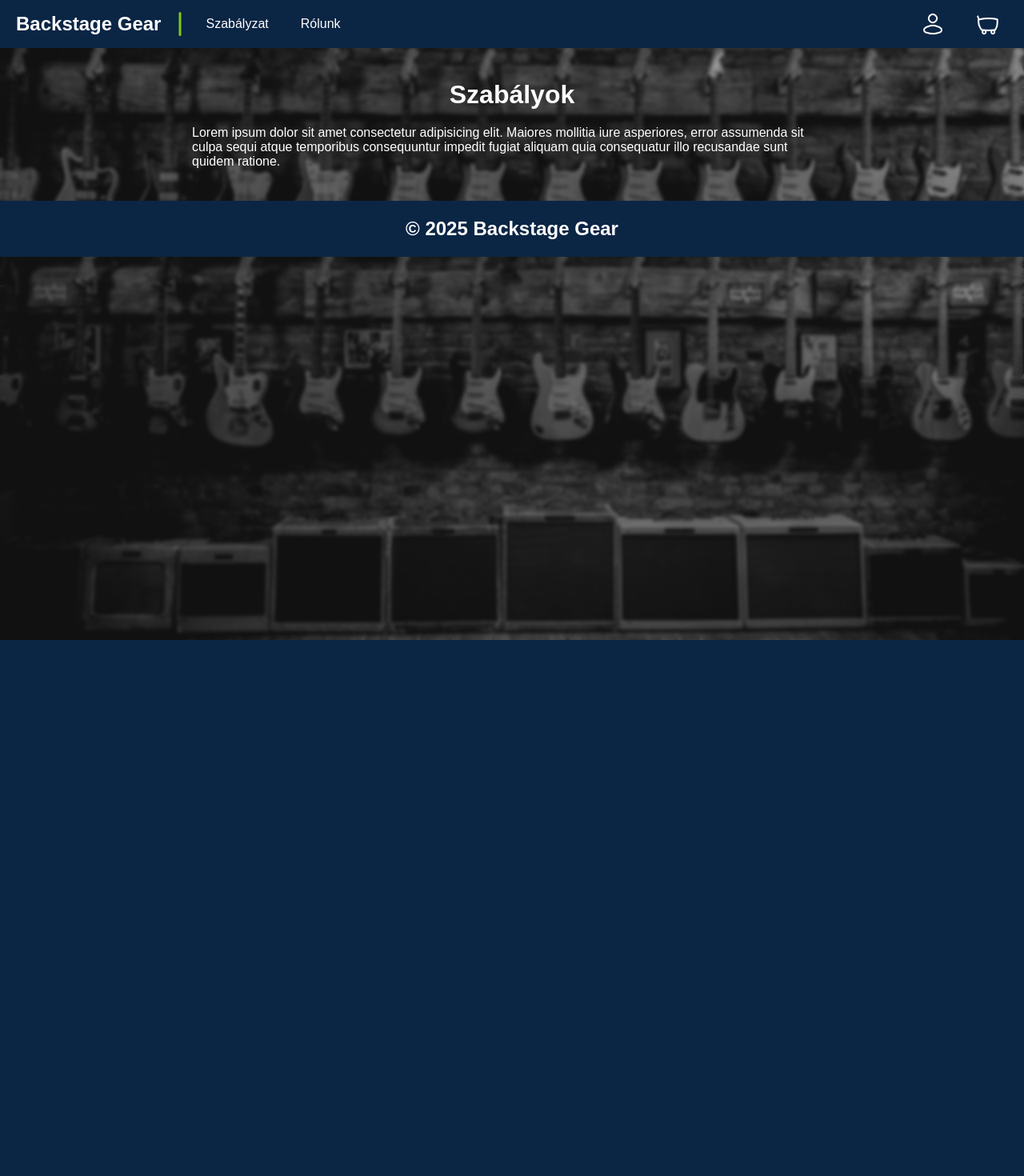
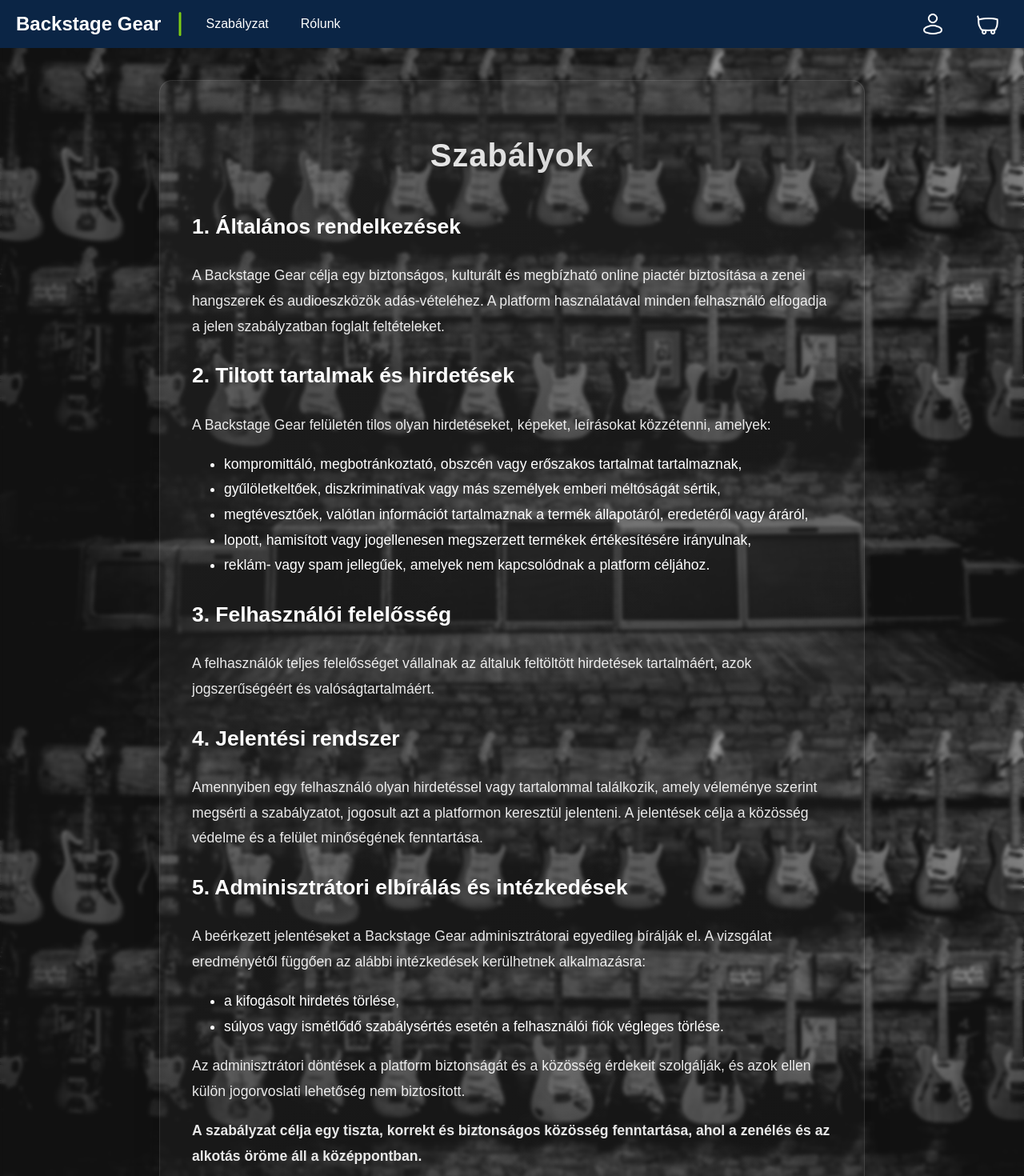
Before and after one commit to Zatony/Backstage-Gear, a React (Vite) app in the folder frontend/: page /rules in a window 1280 px wide. Shown: the top 1470 px of the page at 80% size. Before the commit the page ends 800 px from the top, so only its background shows below. Built offline with nearby package versions, Linux system fonts and the light colour scheme.

Commit message:
szabályok, rólunk megírása és egyéb javítások

```diff
--- a/frontend/src/components/category.jsx
+++ b/frontend/src/components/category.jsx
@@ -1,6 +1,6 @@
 export default function Category({ page, isLoading, loadingText, fallbackText, categories }) {
 
-    function handelName(name) {
+    function handleName(name) {
         return name.charAt(0).toUpperCase() + name.slice(1);
     }
 
@@ -13,7 +13,7 @@ export default function Category({ page, isLoading, loadingText, fallbackText, c
                     {categories.map((category) => (
                         <div key={"category" + category.id} className={page.categoryContainer}>
                             <img src={category.picture} alt={"category"+category.id} />
-                            <h3>{handelName(category.name)}</h3>
+                            <h3>{handleName(category.name)}</h3>
                         </div>
                     ))}
                 </>
--- a/frontend/src/components/filter.jsx
+++ b/frontend/src/components/filter.jsx
@@ -6,7 +6,7 @@ export default function Filter({page}) {
 
   useEffect(() => {
     async function fetchCategories() {
-      const response = await fetch("http://localhost:3000/backstagegear");
+      const response = await fetch("http://localhost:3000/backstagegear/categories");
       const resCategories = await response.json();
       setCategories(resCategories);
     }
@@ -14,7 +14,7 @@ export default function Filter({page}) {
     fetchCategories();
   }, []);
 
-  function handelName(name) {
+  function handleName(name) {
     return name.charAt(0).toUpperCase() + name.slice(1);
   }
 
@@ -28,7 +28,7 @@ export default function Filter({page}) {
           {categories.map((category) => (
             <div key={"filterCategoryCH-"+category.id} className={page.filterCategory + " " + page.filterCheckBox}>
                 <input type="checkbox" id={"filterCategory-"+category.id} name="categories" value={category.id}/>
-                <label htmlFor={"filterCategory-"+category.id}>{handelName(category.name)}</label>
+                <label htmlFor={"filterCategory-"+category.id}>{handleName(category.name)}</label>
             </div>
           ))}
         </div>
--- a/frontend/src/components/navbar.jsx
+++ b/frontend/src/components/navbar.jsx
@@ -26,7 +26,7 @@ export default function NavBar({ callLogin, showLogin, handleCloseLogin, showReg
 
     async function fetchUserProfile() {
       try{
-        const response = await fetch("http://localhost:3000/backstagegear/me/profile", {
+        const response = await fetch("http://localhost:3000/backstagegear/me/my_profile", {
           method: "GET",
           headers: {
             "Content-Type": "application/json",
@@ -36,7 +36,8 @@ export default function NavBar({ callLogin, showLogin, handleCloseLogin, showReg
 
         const resData = await response.json();
         if(response.ok){
-          setUserData(resData[0]);
+          console.log("Felhasználói adatok lekérve: ", resData);
+          setUserData(resData);
         }
       } catch(err){
         console.error("Hiba történt a felhasználói adatok lekérése során: ", err);
--- a/frontend/src/page_about/about.jsx
+++ b/frontend/src/page_about/about.jsx
@@ -1,14 +1,50 @@
-import about from"./about.module.css";
+import about from "./about.module.css";
 
 export default function About() {
   return (
     <div className={about.textBox}>
       <h1>Rólunk</h1>
       <p>
-        Lorem ipsum dolor sit amet consectetur adipisicing elit. Maiores
-        mollitia iure asperiores, error assumenda sit culpa sequi atque
-        temporibus consequuntur impedit fugiat aliquam quia consequatur illo
-        recusandae sunt quidem ratione.
+        A Backstage Gear egy 2025-ben alapított zenei webalkalmazás, amelynek
+        célja, hogy egy helyen hozza össze a zenészeket, hangszerkedvelőket és
+        audioeszközök iránt érdeklődőket.
+      </p>
+      <p>
+        Platformunkon bárki, bármikor megtalálhatja álmai hangszerét vagy
+        felszerelését – legyen szó kezdő szintről, hobbi zenélésről vagy
+        professzionális felhasználásról.
+      </p>
+      <p>
+        Ha valaki megunta régi, de még kiváló állapotban lévő hangszerét vagy
+        audioeszközét, nálunk nyugodt szívvel hirdethet. A Backstage Gear
+        lehetőséget biztosít arra, hogy ezek a szeretett, ám már nem használt
+        felszerelések új gazdára találjanak, miközben a vásárlók megbízható
+        forrásból juthatnak minőségi használt eszközökhöz.
+      </p>
+      <p>
+        Célunk a használt audio- és zenei felszerelések adás-vételének
+        lebonyolítása, megkönnyítése és felgyorsítása, egy átlátható,
+        felhasználóbarát és biztonságos online környezetben.
+      </p>
+      <p>
+        Hiszünk abban, hogy a zenélés mindenkié, ezért platformunk nyitott
+        magánszemélyek, gyűjtők, kereskedők, feltörekvő tehetségek és
+        tapasztalt, profi zenészek számára egyaránt.
+      </p>
+      <p>
+        Kiemelten fontos számunkra a fenntarthatóság és az újrahasznosítás
+        támogatása. A használt eszközök új életre kelése nemcsak gazdaságos
+        megoldás, hanem hozzájárul a környezettudatos szemlélethez is.
+      </p>
+      <p>
+        Reméljük, hogy minden feltöltött termék új, lelkes tulajdonosra talál,
+        és tovább szolgálja a zenélés örömét.
+      </p>
+      <p>
+        <strong>
+          A Backstage Gear nem csupán egy piactér, hanem egy közösség, ahol a
+          zene és a technika iránti szenvedély találkozik.
+        </strong>
       </p>
     </div>
   );
--- a/frontend/src/page_home/home.module.css
+++ b/frontend/src/page_home/home.module.css
@@ -218,7 +218,7 @@ main {
 }
 
 /*KATEGORIA*/
-.fallback-text {
+.fallbackText {
   text-align: center;
   color: var(--white);
   font-size: 2rem;
--- a/frontend/src/page_rules/rules.jsx
+++ b/frontend/src/page_rules/rules.jsx
@@ -4,11 +4,81 @@ export default function Rules() {
   return (
     <div className={rules.textBox}>
       <h1>Szabályok</h1>
+
+      <h2>1. Általános rendelkezések</h2>
       <p>
-        Lorem ipsum dolor sit amet consectetur adipisicing elit. Maiores
-        mollitia iure asperiores, error assumenda sit culpa sequi atque
-        temporibus consequuntur impedit fugiat aliquam quia consequatur illo
-        recusandae sunt quidem ratione.
+        A Backstage Gear célja egy biztonságos, kulturált és megbízható online
+        piactér biztosítása a zenei hangszerek és audioeszközök adás-vételéhez.
+        A platform használatával minden felhasználó elfogadja a jelen
+        szabályzatban foglalt feltételeket.
+      </p>
+
+      <h2>2. Tiltott tartalmak és hirdetések</h2>
+      <p>
+        A Backstage Gear felületén tilos olyan hirdetéseket, képeket, leírásokat
+        közzétenni, amelyek:
+      </p>
+      <ul>
+        <li>
+          kompromittáló, megbotránkoztató, obszcén vagy erőszakos tartalmat
+          tartalmaznak,
+        </li>
+        <li>
+          gyűlöletkeltőek, diszkriminatívak vagy más személyek emberi méltóságát
+          sértik,
+        </li>
+        <li>
+          megtévesztőek, valótlan információt tartalmaznak a termék állapotáról,
+          eredetéről vagy áráról,
+        </li>
+        <li>
+          lopott, hamisított vagy jogellenesen megszerzett termékek
+          értékesítésére irányulnak,
+        </li>
+        <li>
+          reklám- vagy spam jellegűek, amelyek nem kapcsolódnak a platform
+          céljához.
+        </li>
+      </ul>
+
+      <h2>3. Felhasználói felelősség</h2>
+      <p>
+        A felhasználók teljes felelősséget vállalnak az általuk feltöltött
+        hirdetések tartalmáért, azok jogszerűségéért és valóságtartalmáért.
+      </p>
+
+      <h2>4. Jelentési rendszer</h2>
+      <p>
+        Amennyiben egy felhasználó olyan hirdetéssel vagy tartalommal
+        találkozik, amely véleménye szerint megsérti a szabályzatot, jogosult
+        azt a platformon keresztül jelenteni. A jelentések célja a közösség
+        védelme és a felület minőségének fenntartása.
+      </p>
+
+      <h2>5. Adminisztrátori elbírálás és intézkedések</h2>
+      <p>
+        A beérkezett jelentéseket a Backstage Gear adminisztrátorai egyedileg
+        bírálják el. A vizsgálat eredményétől függően az alábbi intézkedések
+        kerülhetnek alkalmazásra:
+      </p>
+      <ul>
+        <li>a kifogásolt hirdetés törlése,</li>
+        <li>
+          súlyos vagy ismétlődő szabálysértés esetén a felhasználói fiók
+          végleges törlése.
+        </li>
+      </ul>
+      <p>
+        Az adminisztrátori döntések a platform biztonságát és a közösség
+        érdekeit szolgálják, és azok ellen külön jogorvoslati lehetőség nem
+        biztosított.
+      </p>
+
+      <p>
+        <strong>
+          A szabályzat célja egy tiszta, korrekt és biztonságos közösség
+          fenntartása, ahol a zenélés és az alkotás öröme áll a középpontban.
+        </strong>
       </p>
     </div>
   );
--- a/frontend/src/page_rules/rules.module.css
+++ b/frontend/src/page_rules/rules.module.css
@@ -1,11 +1,41 @@
-.textBox{
+.textBox {
   max-width: 800px;
   margin: 40px auto;
-  padding: 0 20px;
+  padding: 30px 40px;
   color: var(--white);
   cursor: default;
+  font-size: 1.1rem;
+  line-height: 1.8;
+  background: linear-gradient(135deg, rgba(255, 255, 255, 0.05) 0%, rgba(255, 255, 255, 0.02) 100%);
+  border-radius: 16px;
+  backdrop-filter: blur(10px);
+  box-shadow: 0 8px 32px rgba(0, 0, 0, 0.2);
+  border: 1px solid rgba(255, 255, 255, 0.1);
+  transition: transform 0.3s ease, box-shadow 0.3s ease;
 }
-.textBox h1{
+
+.textBox:hover {
+  transform: translateY(-4px);
+  box-shadow: 0 12px 40px rgba(0, 0, 0, 0.3);
+}
+
+.textBox h1 {
   text-align: center;
-  margin-bottom: 20px;
+  margin-bottom: 30px;
+  font-size: 2.5rem;
+  font-weight: 700;
+  background: linear-gradient(90deg, var(--white) 0%, rgba(255, 255, 255, 0.7) 100%);
+  -webkit-background-clip: text;
+  -webkit-text-fill-color: transparent;
+  background-clip: text;
+  letter-spacing: 1px;
 }
+
+.textBox p {
+  margin-bottom: 16px;
+  opacity: 0.9;
+}
+
+.textBox p:last-child {
+  margin-bottom: 0;
+}
--- a/frontend/src/styles/App.css
+++ b/frontend/src/styles/App.css
@@ -27,6 +27,19 @@ body {
   background-position: center top;
   background-color: var(--primary-color);
   backdrop-filter: blur(2px);
+
+  display: flex;
+  flex-direction: column;
+}
+
+#root {
+  display: flex;
+  flex-direction: column;
+  min-height: 100vh;
+}
+
+.main-content {
+  flex: 1;
 }
 
 /*NAVBAR*/
@@ -336,9 +349,7 @@ body {
 .footer {
   background-color: var(--primary-color);
   width: 100%;
-  position: relative;
-  bottom: 0px;
-  left: 0px;
+  margin-top: auto;
   text-align: center;
   color: var(--white);
   height: 70px;
```
Also changed, not shown: frontend/src/page_about/about.module.css (+34 -4 lines).
